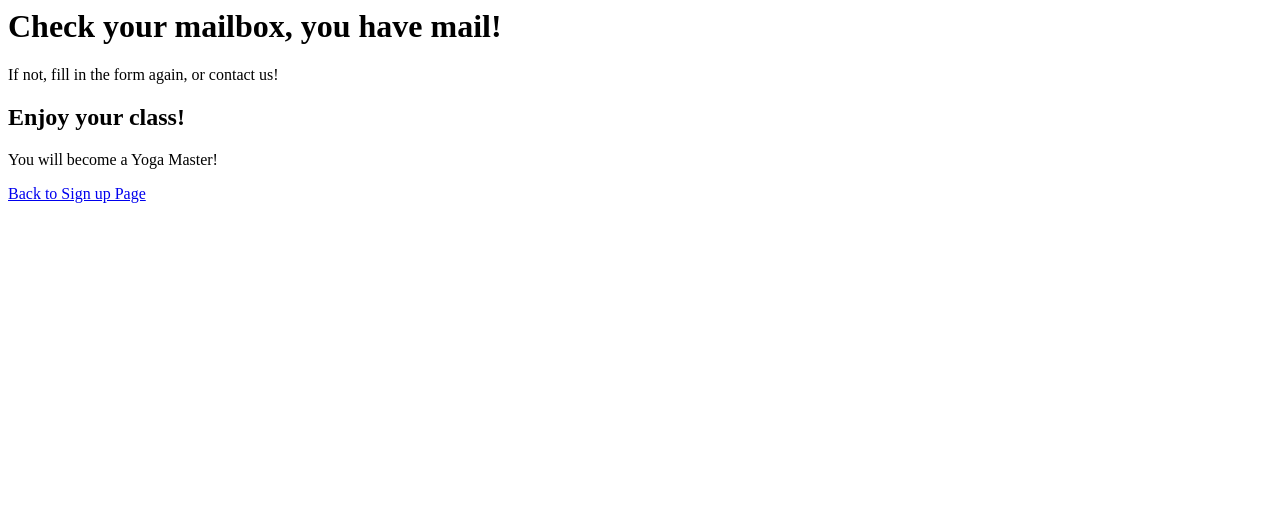
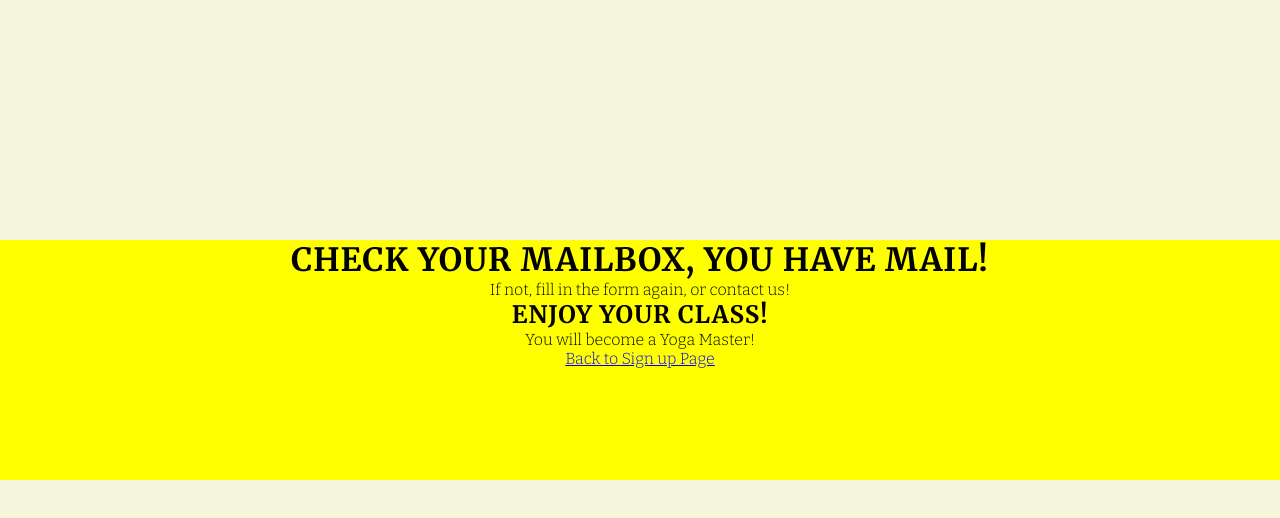
Before and after one commit to Fredricho/Yoga-Online, a plain HTML site: page signed-up.html in a window 1280 px wide. Drawn offline with nearby package versions, Linux system fonts and the light colour scheme.

Commit message:
Add some basic style to signed up page in css

```diff
--- a/assets/css/style.css
+++ b/assets/css/style.css
@@ -300,7 +300,13 @@ footer ul li {
     padding: 5rem;
 }
 
-
+/* Signed-Up Page */
+#signedup-txt{
+    text-align: center;
+    margin-top: 30vh;
+    height: 30vh;
+    background-color:yellow;
+}
 
 /*Media Query */
 
--- a/signed-up.html
+++ b/signed-up.html
@@ -1,7 +1,25 @@
-<h1>Check your mailbox, you have mail!</h1>
-<p>If not, fill in the form again, or contact us!</p>
+<!DOCTYPE html>
+<html lang="en">
 
-<h2>Enjoy your class!</h2>
-<p>You will become a Yoga Master!</p>
+<head>
+    <meta charset="UTF-8">
+    <meta http-equiv="X-UA-Compatible" content="IE=edge">
+    <meta name="viewport" content="width=device-width, initial-scale=1.0">
+    <meta name="description" content="Yoga classes online">
+    <meta name="keywords" content="yogaonline, yoga classes, bikram, yin, ashtanga">
+    <link rel="stylesheet" href="assets/css/style.css">
 
-<a href="trial.html" id="sign-btn" role="button">Back to Sign up Page</a>
+    <title>YogaOnline</title>
+</head>
+
+<body>
+<div id="signedup-txt">
+    <h1>Check your mailbox, you have mail!</h1>
+    <p>If not, fill in the form again, or contact us!</p>
+    <h2>Enjoy your class!</h2>
+    <p>You will become a Yoga Master!</p>
+    <a href="trial.html" id="sign-btn" role="button">Back to Sign up Page</a>
+</div>
+</body>
+
+</html>
```
